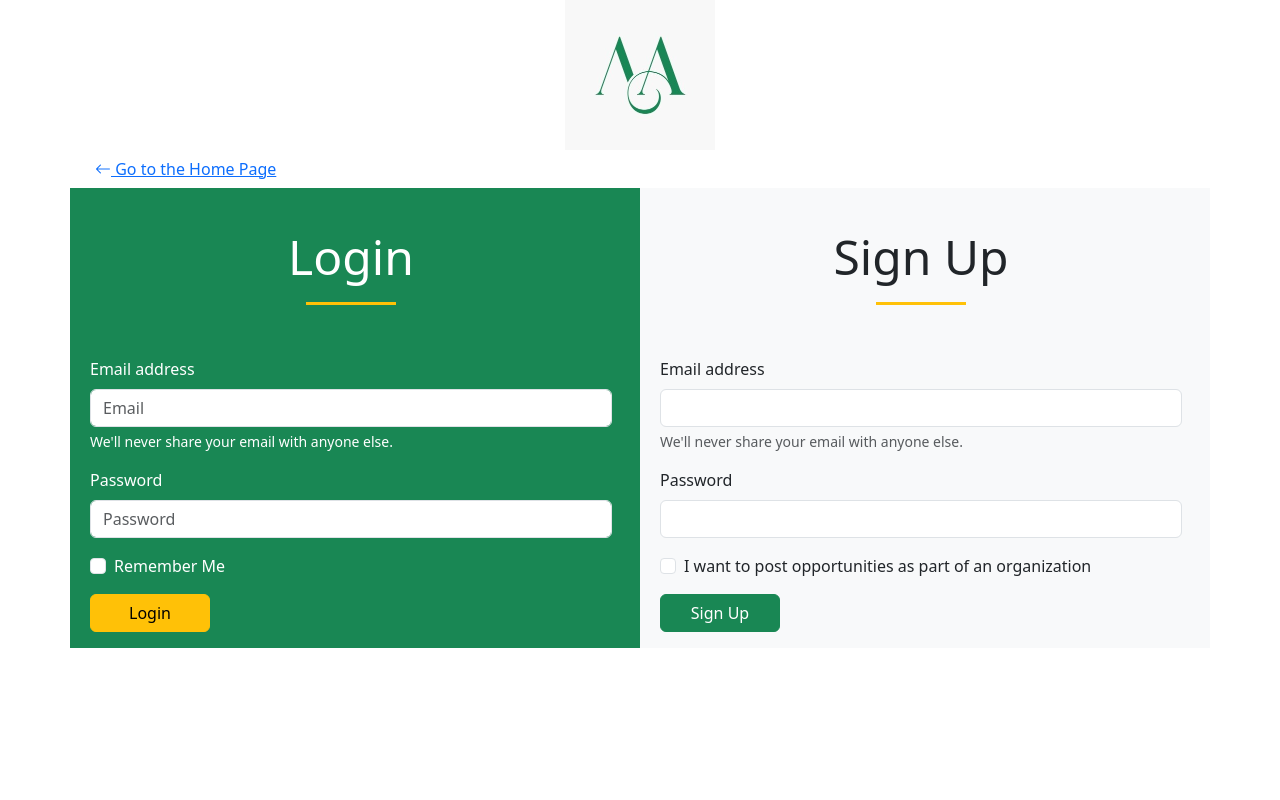
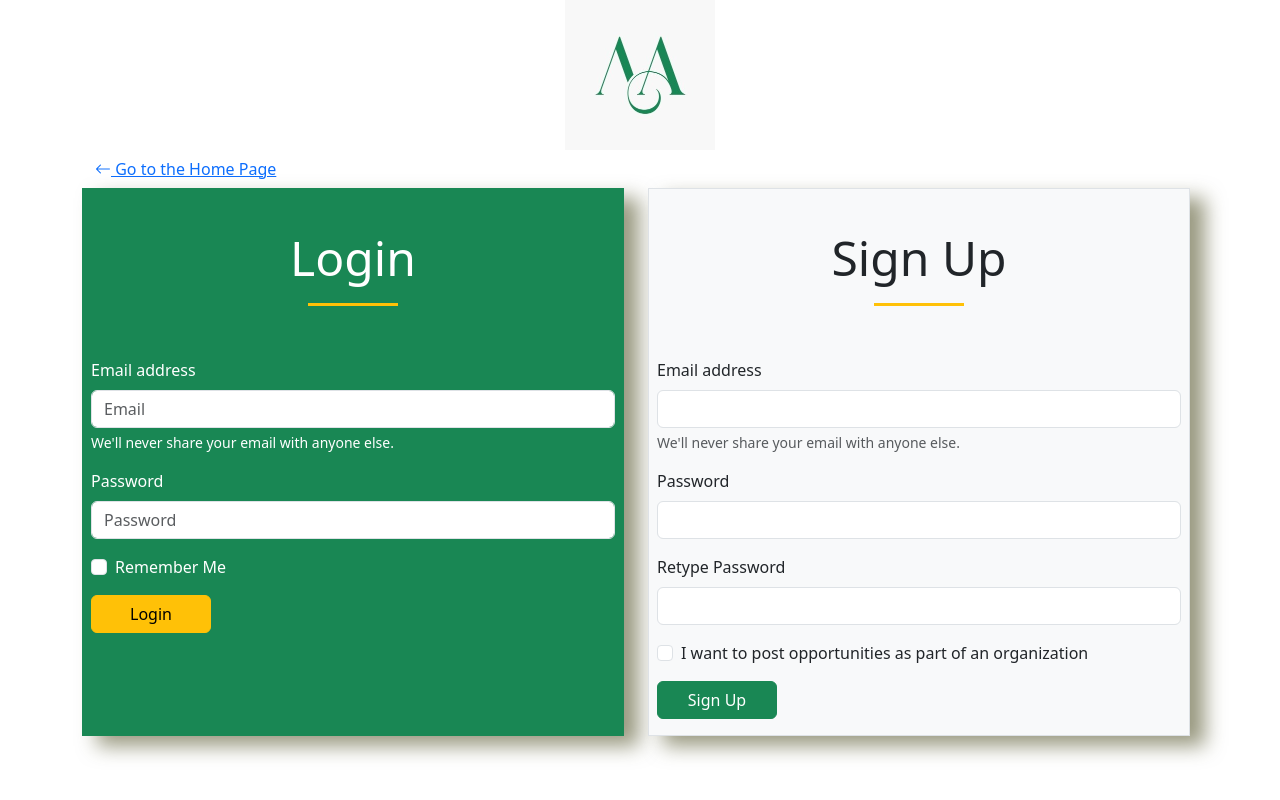
Before and after one commit to neelbedarkar/AggieVolunteerWorld, a Flask app: page /login in a window 1280 px wide. Run offline with Flask 2, Linux system fonts and the light colour scheme; some libraries are stand-ins or nearby versions.

Commit message:
Login improvements
Started new signup page

```diff
--- a/main.py
+++ b/main.py
@@ -115,6 +115,10 @@ def signup_action():
     session["logged_in"] = True
     return render_template("index.html", message="Signed Up!", testimonials=testimonials)
 
+@app.route('/signup_2')
+def signup_2():
+    return render_template("sign_up_questions.html", message="Logged In!", testimonials=testimonials)
+
 
 @app.errorhandler(404)
 # inbuilt function which takes error as parameter
--- a/static/css/main.css
+++ b/static/css/main.css
@@ -151,6 +151,9 @@
    line-height: 1.5em;        /* fallback */
    max-height: X*N;       /* fallback */
 }
-.giveMeEllipsis {
 
+.login-col {
+
+  -webkit-filter: drop-shadow(15px 10px 10px rgba(50, 50, 0, 0.5));
+  filter: drop-shadow(15px 10px 10px rgba(50, 50, 0, 0.5));
 }
--- a/templates/discover_opportunities.html
+++ b/templates/discover_opportunities.html
@@ -243,7 +243,7 @@
   </div>
 </div>
 <!-- Bootstrap Bundle with Popper and jQuery -->
-<script src="../static/js/bootstrap.js"></script>
+<script src="../static/js/bootstrap.bundle.js"></script>
 <script src="https://ajax.googleapis.com/ajax/libs/jquery/3.6.4/jquery.min.js"></script>
 
 <div id="sizer">
@@ -473,6 +473,5 @@ var modal2 = document.getElementById("opportunity-apply-modal");
 
 
 </script>
-<script src="../assets/js/main.js"></script>
 
 {% endblock %}
--- a/templates/index.html
+++ b/templates/index.html
@@ -23,7 +23,7 @@
 
         <!-- Search Bar and Learn More Button -->
         <div class="row mb-5 gy-5">
-            <div class="col-md-6 bg-success">
+            <div class="col-md-6 bg-success border border-success">
             	<div class="me-md-2 pt-2 px-2 pt-md-2 px-md-2 text-center text-white overflow-hidden">
       <div class="my-3 py-3">
           <div class="section-header">
@@ -58,7 +58,7 @@
 </form>
             </div>
             </div>
-            <div class="col-md-6 bg-light">
+            <div class="col-md-6 bg-light border">
             <div class="me-md-2 pt-2 mb-3 px-2 pt-md-2 px-md-2 text-center text-dark overflow-hidden">
       <div class="my-3 py-3">
         <div class="section-header-secondary text-center">
@@ -179,7 +179,7 @@
 </main>
 
 <!-- Bootstrap Bundle with Popper and jQuery -->
-<script src="../static/js/bootstrap.js"></script>
+<script src="../static/js/bootstrap.bundle.js"></script>
 <script src="https://ajax.googleapis.com/ajax/libs/jquery/3.6.4/jquery.min.js"></script>
 
   <script>
--- a/templates/login.html
+++ b/templates/login.html
@@ -44,9 +44,10 @@
  <a href="/" class="btn btn-link">
       <i class="bi bi-arrow-left"></i> Go to the Home Page
     </a>
-    <div class="row d-none d-md-flex justify-content-md-center mb-5 gy-3">
-        <div class="col-md-6 bg-success">
-            <div class="me-md-2 pt-2 px-2 pt-md-2 px-md-2 text-white overflow-hidden">
+
+    <div class="row d-none d-md-flex mb-5 gx-3">
+        <div class="col login-col">
+            <div class="h-100 bg-success border border-success me-md-2 pt-2 px-2 pt-md-2 px-md-2 text-white overflow-hidden">
                   <div class="my-3 py-3">
                     <div class="section-header-secondary mb-0 pb-0">
                         <h2 class="display-5">Login</h2>
@@ -63,6 +64,8 @@
                                 <label class="form-label" for="password">Password</label>
                                 <input type="password" class="form-control" placeholder="Password" required="" id="password" name="password">
                             </div>
+
+
 <div class="form-check mb-3">
     <input type="checkbox" class="form-check-input" id="rememberme-1" name="rememberme-1">
     <label class="form-check-label" for="rememberme-1">Remember Me</label>
@@ -71,15 +74,15 @@
                         </form>
             </div>
         </div>
-        <div class="col-md-6 bg-light">
+        <div class="col login-col">
 
-            <div class="me-md-2 pt-2 px-2 pt-md-2 px-md-2 text-dark overflow-hidden">
+            <div class="bg-light me-md-2 border pt-2 px-2 pt-md-2 px-md-2 text-dark overflow-hidden">
                 <div class="my-3 py-3">
                     <div class="section-header-secondary mb-0 pb-0">
                         <h2 class="display-5">Sign Up</h2>
                     </div>
                 </div>
-<form method="POST" action="/signup_action">
+<form method="POST" action="/signup_action" class="signup-form">
   <div class="mb-3">
     <label for="signup2-email" class="form-label">Email address</label>
     <input type="email" class="form-control" id="signup2-email" name="signup2-email" aria-describedby="signup2-email-help" required>
@@ -87,7 +90,14 @@
   </div>
   <div class="mb-3">
     <label for="signup2-password" class="form-label">Password</label>
-    <input type="password" class="form-control" id="signup2-password" name="signup2-password" required>
+    <input type="password" class="form-control" id="signup2-password" name="signup-password" required>
+  </div>
+  <div class="mb-3">
+    <label for="signup2-repassword" class="form-label">Retype Password</label>
+    <input type="password" class="form-control" id="signup2-repassword" name="signup-repassword" required>
+      <div id="validation-big" class="invalid-feedback">
+      The two passwords entered do not match
+    </div>
   </div>
 
   <div class="form-check mb-3">
@@ -126,7 +136,7 @@
                             <div class="mb-3">
                                 <label class="form-label" for="login-email-2">Email address</label>
                                 <input type="email" class="form-control" placeholder="Email" required="" id="login-email-2" name="login-email-2">
-                                <div id="login-email-help" class="form-text">We'll never share your email with anyone else.</div>
+                                <div id="login-email-help" class="form-text text-white">We'll never share your email with anyone else.</div>
                             </div>
                             <div class="mb-3">
                                 <label class="form-label" for="password1">Password</label>
@@ -150,7 +160,7 @@
                         <h2 class="display-5">Sign Up</h2>
                     </div>
                 </div>
-                    <form method="POST" action="/signup_action">
+                    <form method="POST" action="/signup_action" class="signup-form">
   <div class="mb-3">
     <label for="signup-email" class="form-label">Email address</label>
     <input type="email" class="form-control" id="signup-email" name="signup-email" aria-describedby="signup-email-help" required>
@@ -159,6 +169,13 @@
   <div class="mb-3">
     <label for="signup-password" class="form-label">Password</label>
     <input type="password" class="form-control" id="signup-password" name="signup-password" required>
+  </div>
+<div class="mb-3">
+    <label for="signup-repassword" class="form-label">Re-enter Password</label>
+    <input type="password" class="form-control" id="signup-repassword" name="signup-repassword" required>
+     <div id="validation" class="invalid-feedback">
+      The two passwords entered do not match
+    </div>
   </div>
 
   <div class="form-check mb-3">
@@ -182,5 +199,32 @@
 <!-- Bootstrap Bundle with Popper and jQuery -->
 <script src="../static/js/bootstrap.bundle.min.js"></script>
 <script src="../static/js/main.js"></script>
+<script>
+
+    const signupForms = document.querySelectorAll('.signup-form');
+
+// Add an event listener to each form
+
+signupForms.forEach(form => {
+  form.addEventListener('submit', (event) => {
+    // Prevent the default form submission behavior
+
+
+    // Get the values of the password fields
+    const password = form.elements['signup-password'].value;
+    const repassword = form.elements['signup-repassword'].value;
+
+    // If the passwords don't match, add the "is-invalid" class to both fields
+    if (password !== repassword) {
+      form.elements['signup-password'].classList.add('is-invalid');
+      form.elements['signup-repassword'].classList.add('is-invalid');
+      event.preventDefault();
+    }
+    else{
+    //form submits
+    }
+  });
+});
+</script>
 </body>
 </html>
```
Also changed, not shown: templates/base.html (+13 -4 lines), templates/sign_up_questions.html (added, +94 -0 lines), 2 other files.
